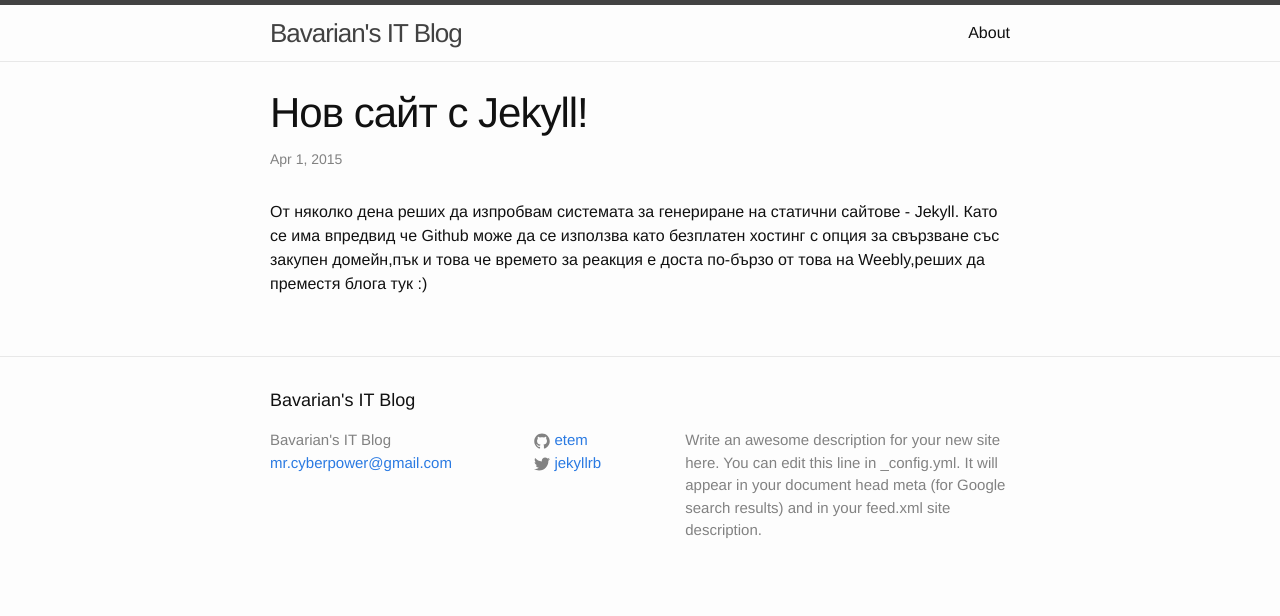
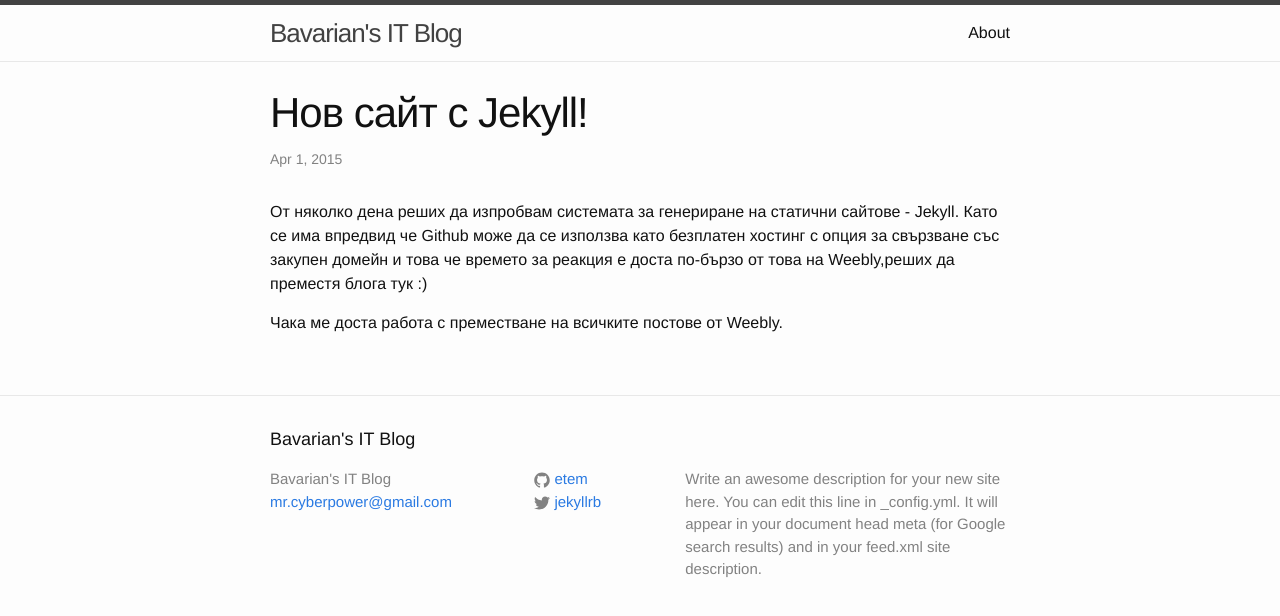
Before and after one commit to etem/etem.github.io, a Jekyll site: the page built from _posts/2015-04-01-Тест на Jekyll.markdown, in a window 1280 px wide. Shown: the top 616 px of the page. Built offline with Jekyll 4.4.1, drawn with Linux system fonts in a browser that asks for light colours; comment, search, counter and statistics services are not loaded; some of the changed lines change nothing that is shown.

Commit message:
Updated second post

```diff
--- a/_posts/2015-04-01-Тест на Jekyll.markdown
+++ b/_posts/2015-04-01-Тест на Jekyll.markdown
@@ -6,4 +6,20 @@
 categories: other
 ---
 От няколко дена реших да изпробвам системата за генериране на статични сайтове - Jekyll.
-Като се има впредвид че Github може да се използва като безплатен хостинг с опция за свързване със закупен домейн,пък и това че времето за реакция е доста по-бързо от това на Weebly,реших да преместя блога тук :)
+Като се има впредвид че Github може да се използва като безплатен хостинг с опция за свързване със закупен домейн и това че времето за реакция е доста по-бързо от това на Weebly,реших да преместя блога тук :)
+
+Чака ме доста работа с преместване на всичките постове от Weebly.
+
+<div id="disqus_thread"></div>
+<script type="text/javascript">
+    /* * * CONFIGURATION VARIABLES * * */
+    var disqus_shortname = 'bavarianit';
+
+    /* * * DON'T EDIT BELOW THIS LINE * * */
+    (function() {
+        var dsq = document.createElement('script'); dsq.type = 'text/javascript'; dsq.async = true;
+        dsq.src = '//' + disqus_shortname + '.disqus.com/embed.js';
+        (document.getElementsByTagName('head')[0] || document.getElementsByTagName('body')[0]).appendChild(dsq);
+    })();
+</script>
+<noscript>Please enable JavaScript to view the <a href="https://disqus.com/?ref_noscript" rel="nofollow">comments powered by Disqus.</a></noscript>
```
